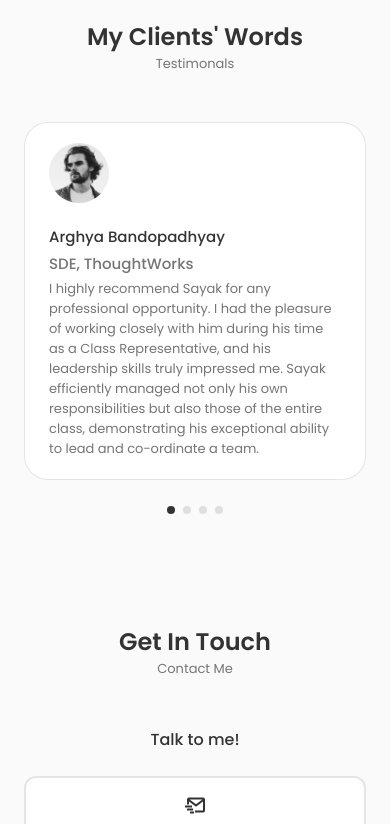
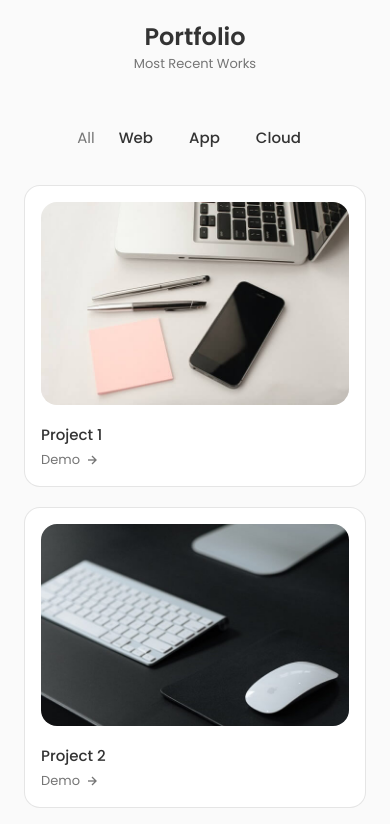
Before and after one commit to LoNeWoLf003/portfolionew, a React (Create React App) app: page / in a window 390 px wide. Shown: the part 4180-5004 px from the top of the page. Built offline with nearby package versions, Linux system fonts and the light colour scheme.

Commit message:
almost done

```diff
--- a/src/App.js
+++ b/src/App.js
@@ -9,6 +9,7 @@
 import Contact from "./components/contact/Contact";
 import Footer from "./components/footer/Footer";
 import ScrollUp from "./components/scrollup/ScrollUp";
+import Work from "./components/work/Work";
 const App = () => {
   return (
     <>
@@ -19,6 +20,7 @@
         <Skills />
         <Services />
         <Qualification />
+        <Work />
         <Testimonials />
         <Contact />
         <Footer />
--- a/src/components/testimonials/Data.jsx
+++ b/src/components/testimonials/Data.jsx
@@ -1,4 +1,4 @@
-import Image1 from "../../assets/testimonial1.png";
+import Image1 from "../../assets/arghyada.jpg";
 import Image2 from "../../assets/testimonial2.png";
 import Image3 from "../../assets/testimonial3.png";
 
--- /dev/null
+++ b/src/components/work/Data.jsx
@@ -0,0 +1,52 @@
+import Work1 from "../../assets/work1.jpg";
+import Work2 from "../../assets/work2.jpg";
+import Work3 from "../../assets/work3.jpg";
+import Work4 from "../../assets/work4.jpg";
+import Work5 from "../../assets/work5.jpg";
+
+export const projectsData = [
+  {
+    id: 1,
+    image: Work1,
+    title: "Project 1",
+    category: "web",
+  },
+  {
+    id: 2,
+    image: Work2,
+    title: "Project 2",
+    category: "app",
+  },
+  {
+    id: 3,
+    image: Work3,
+    title: "Project 3",
+    category: "cloud",
+  },
+  {
+    id: 4,
+    image: Work4,
+    title: "Project 4",
+    category: "app",
+  },
+  {
+    id: 5,
+    image: Work5,
+    title: "Project 5",
+    category: "web",
+  },
+];
+export const projectsNav = [
+    {
+        name:'all',
+    },
+    {
+        name:'web',
+    },
+    {
+        name:'app',
+    },
+    {
+        name:'cloud',
+    },
+];
--- /dev/null
+++ b/src/components/work/Work.jsx
@@ -0,0 +1,15 @@
+import React from "react";
+import "./work.css";
+import Works from "./Works";
+
+const Work = () => {
+  return (
+    <section className="work section" id="portfolio">
+      <h2 className="section__title">Portfolio</h2>
+      <span className="section__subtitle">Most Recent Works</span>
+      <Works />
+    </section>
+  );
+};
+
+export default Work;
--- /dev/null
+++ b/src/components/work/WorkItems.jsx
@@ -0,0 +1,13 @@
+import React from 'react'
+
+const WorkItems = ({item}) => {
+  return (
+    <div className="work__card" key={item.id}>
+        <img src={item.image} alt="" className='work__img'/>
+        <h3 className="work__title">{item.title}</h3>
+        <a href="#home" className="work__button">Demo <i className="bx bx-right-arrow-alt work__button-icon"></i></a>
+    </div>
+  )
+}
+
+export default WorkItems
--- /dev/null
+++ b/src/components/work/Works.jsx
@@ -0,0 +1,50 @@
+import React, { useState } from "react";
+import { useEffect } from "react";
+import { projectsData, projectsNav } from "./Data";
+import WorkItems from "./WorkItems";
+
+const Works = () => {
+  const [item, setItem] = useState({ name: "all" });
+  const [projects, setProjects] = useState([]);
+  const [active, setActive] = useState(0);
+  useEffect(() => {
+    if (item.name === "all") {
+      setProjects(projectsData);
+    } else {
+      const newProjects = projectsData.filter((project) => {
+        return project.category === item.name;
+      });
+      setProjects(newProjects);
+    }
+  }, [item]);
+  const handleClick = (e, index) => {
+    setItem({ name: e.target.textContent });
+    setActive(index);
+  };
+  return (
+    <div>
+      <div className="work__filters">
+        {projectsNav.map((item, index) => {
+          return (
+            <span
+              onClick={(e) => {
+                handleClick(e, index);
+              }}
+              className={`${active === index ? "active-work" : ""}work__item`}
+              key={index}
+            >
+              {item.name}
+            </span>
+          );
+        })}
+      </div>
+      <div className="work__container container grid">
+        {projects.map((item) => {
+          return <WorkItems item={item} key={item.id} />;
+        })}
+      </div>
+    </div>
+  );
+};
+
+export default Works;
--- /dev/null
+++ b/src/components/work/work.css
@@ -0,0 +1,113 @@
+.work__filters {
+  display: flex;
+  justify-content: center;
+  align-items: center;
+  column-gap: 0.75rem;
+  text-transform: capitalize;
+
+  margin-bottom: var(--mb-2);
+}
+
+.work__item {
+  color: var(--title-color);
+  padding: 0.25rem 0.75rem;
+  font-weight: var(--font-medium);
+  border-radius: 0.5rem;
+  text-transform: capitalize;
+  cursor: pointer;
+}
+
+.work__item:hover {
+  background-color: var(--title-color);
+  color: var(--container-color);
+}
+
+.work__container {
+  grid-template-columns: repeat(2, max-content);
+  gap: 3rem;
+  justify-content: center;
+}
+
+.work__card {
+  background-color: var(--container-color);
+  border: 1px solid rgba(0, 0, 0, 0.1);
+  padding: 1rem;
+  border-radius: 1rem;
+}
+
+.work__img {
+  width: 295px;
+  border-radius: 1rem;
+  margin-bottom: var(--mb-1);
+}
+
+.work__title {
+  font-size: var(--normal-font-size);
+  font-weight: var(--font-medium);
+  margin-bottom: var(--mb-0-5);
+}
+
+.work__button {
+  color: var(--text-color);
+  font-size: var(--small-font-size);
+  display: flex;
+  align-items: center;
+  column-gap: 0.25rem;
+}
+
+.work__button-icon {
+  font-size: 1rem;
+  transition: 0.4s;
+}
+
+.work__button:hover .work__button-icon {
+  transform: translateX(0.25rem);
+}
+.active-work {
+  background-color: var(--title-color);
+  color: var(--container-color);
+  text-transform: capitalize;
+}
+
+/*=============== BREAKPOINTS ===============*/
+/* For large devices */
+@media screen and (max-width: 992px) {
+  .work__container {
+    gap: 1.25rem;
+  }
+  .work__card {
+    padding: 1rem;
+  }
+  .work__img {
+    margin-bottom: 0.75rem;
+  }
+  .work__title {
+    margin-bottom: 0.25rem;
+  }
+}
+
+/* For medium devices */
+@media screen and (max-width: 768px) {
+  .work__container {
+    grid-template-columns: max-content;
+  }
+}
+
+@media screen and (max-width: 576px) {
+  .work__container {
+    grid-template-columns: 1fr;
+  }
+  .work__img {
+    width: 100%;
+  }
+}
+
+/* For small devices */
+@media screen and (max-width: 350px) {
+  .work__item {
+    font-size: var(--small-font-size);
+  }
+  .work__filters {
+    column-gap: 0.25rem;
+  }
+}
```
Also changed, not shown: src/assets/arghyada.jpg (added), src/assets/testimonial1.png (deleted).
